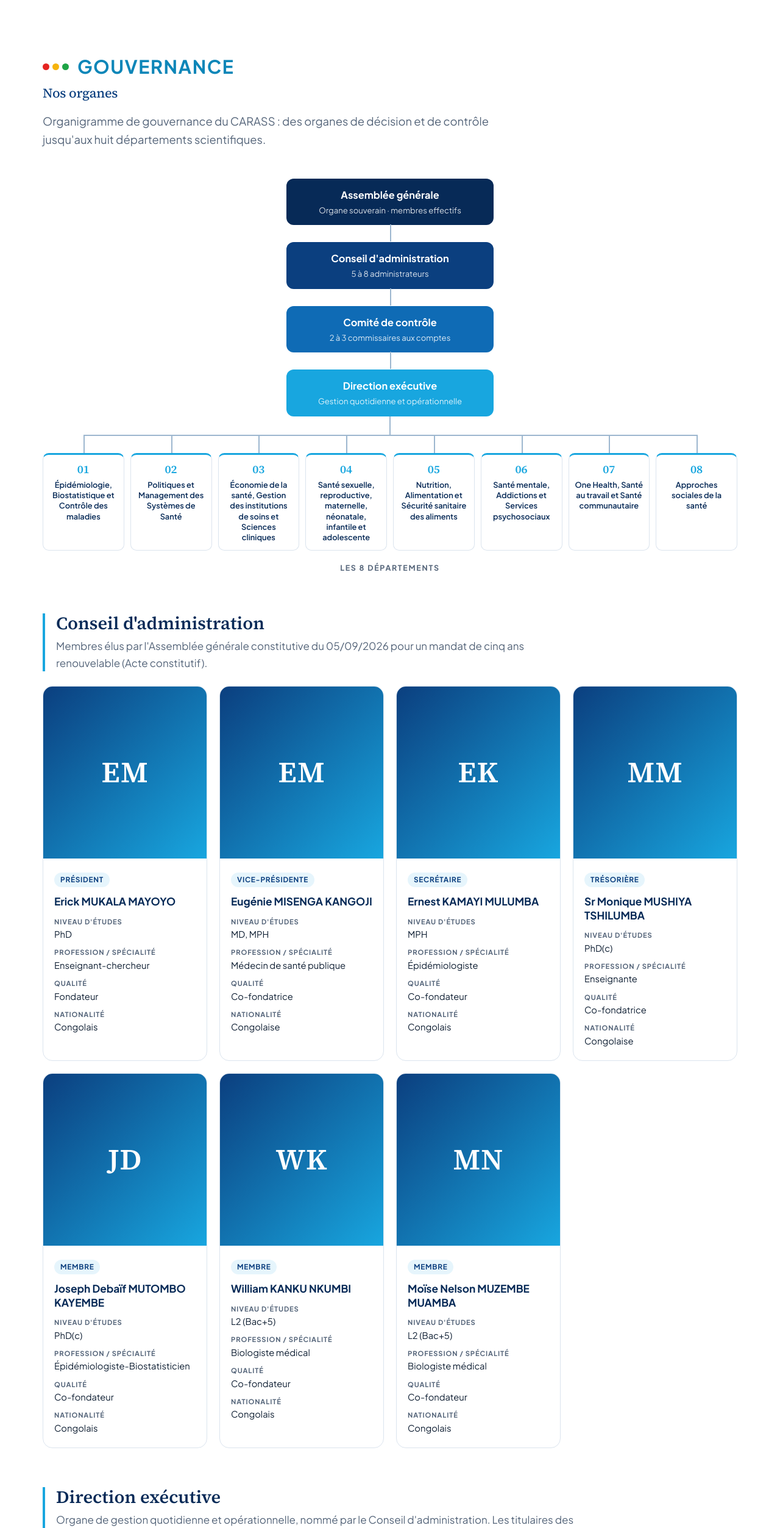
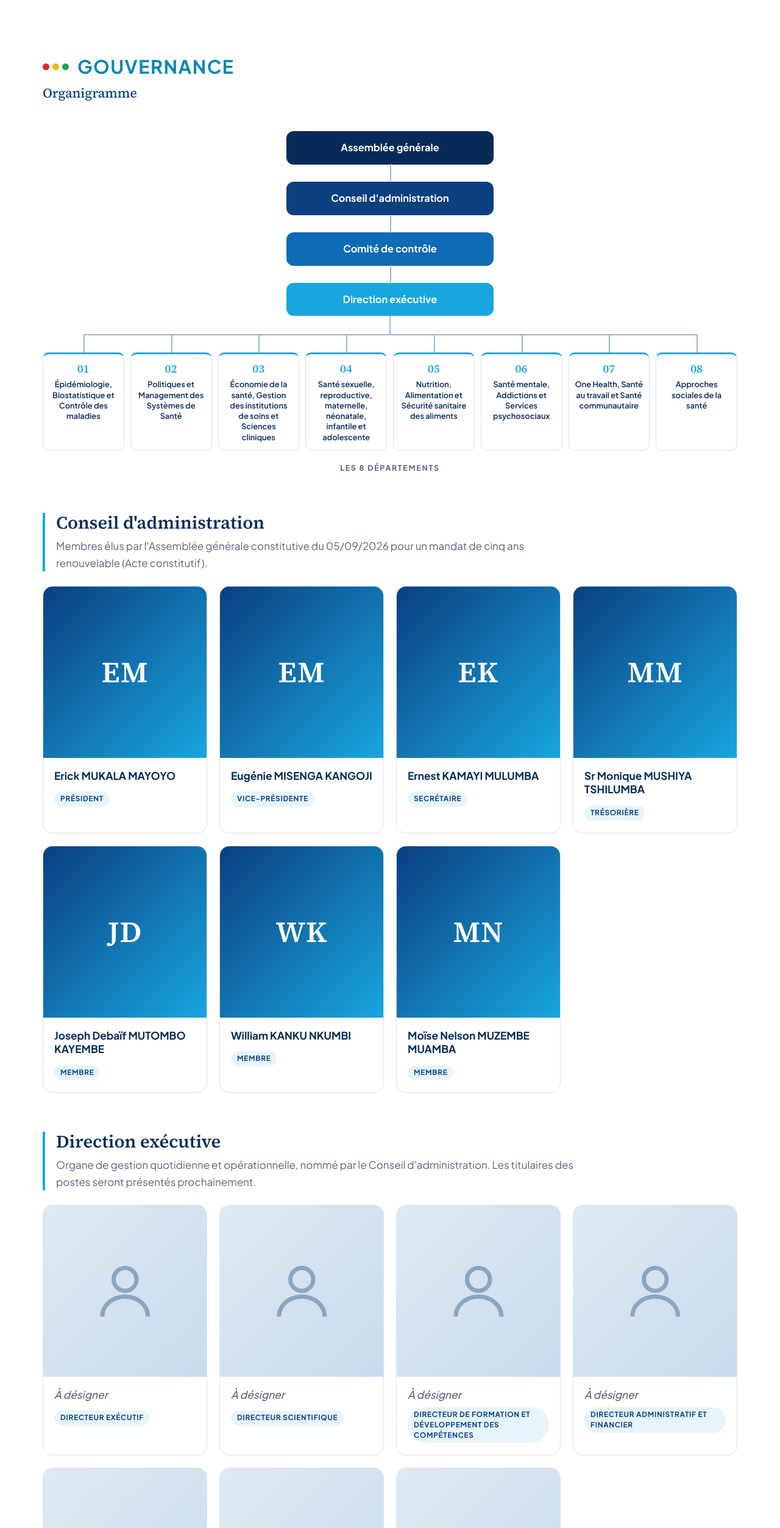
Before and after one commit to SpifeyTheNew/carass-asbl, a plain HTML site: page apropos.html in a window 1280 px wide. Shown: the part 3220-5726 px from the top of the page at 61% size. Drawn offline with Linux system fonts and the light colour scheme.

Commit message:
Gouvernance simplifiée : titre Organigramme, organes sans détails, fiches nom + fonction
Co-Authored-By: Claude Opus 5.5 <noreply@anthropic.com>

```diff
--- a/apropos.html
+++ b/apropos.html
@@ -134,15 +134,14 @@
     <div class="container">
       <div class="section-head reveal">
         <span class="eyebrow"><span class="dots"><i></i><i></i><i></i></span> Gouvernance</span>
-        <h2>Nos organes</h2>
-        <p class="lead">Organigramme de gouvernance du CARASS : des organes de décision et de contrôle jusqu'aux huit départements scientifiques.</p>
+        <h2>Organigramme</h2>
       </div>
       <figure class="orgchart reveal" aria-label="Organigramme de gouvernance du CARASS">
         <div class="orgchart__chain">
-          <div class="orgchart__box orgchart__box--1"><strong>Assemblée générale</strong><span>Organe souverain · membres effectifs</span></div>
-          <div class="orgchart__box orgchart__box--2"><strong>Conseil d'administration</strong><span>5 à 8 administrateurs</span></div>
-          <div class="orgchart__box orgchart__box--3"><strong>Comité de contrôle</strong><span>2 à 3 commissaires aux comptes</span></div>
-          <div class="orgchart__box orgchart__box--4"><strong>Direction exécutive</strong><span>Gestion quotidienne et opérationnelle</span></div>
+          <div class="orgchart__box orgchart__box--1"><strong>Assemblée générale</strong></div>
+          <div class="orgchart__box orgchart__box--2"><strong>Conseil d'administration</strong></div>
+          <div class="orgchart__box orgchart__box--3"><strong>Comité de contrôle</strong></div>
+          <div class="orgchart__box orgchart__box--4"><strong>Direction exécutive</strong></div>
         </div>
         <div class="orgchart__stem" aria-hidden="true"></div>
         <ol class="orgchart__depts">
@@ -166,57 +165,50 @@
         <article class="tcard reveal">
           <div class="tcard__photo"><span aria-hidden="true">EM</span><img src="assets/equipe/erick-mukala-mayoyo.jpg" alt="Photo de Erick MUKALA MAYOYO" loading="lazy" onerror="this.remove()"></div>
           <div class="tcard__body">
+            <h4 class="tcard__name">Erick MUKALA MAYOYO</h4>
             <span class="tcard__role">Président</span>
-            <h4 class="tcard__name">Erick MUKALA MAYOYO</h4>
-            <dl class="tcard__facts"><div><dt>Niveau d&#x27;études</dt><dd>PhD</dd></div><div><dt>Profession / spécialité</dt><dd>Enseignant-chercheur</dd></div><div><dt>Qualité</dt><dd>Fondateur</dd></div><div><dt>Nationalité</dt><dd>Congolais</dd></div></dl>
           </div>
         </article>
         <article class="tcard reveal">
           <div class="tcard__photo"><span aria-hidden="true">EM</span><img src="assets/equipe/eugenie-misenga-kangoji.jpg" alt="Photo de Eugénie MISENGA KANGOJI" loading="lazy" onerror="this.remove()"></div>
           <div class="tcard__body">
+            <h4 class="tcard__name">Eugénie MISENGA KANGOJI</h4>
             <span class="tcard__role">Vice-présidente</span>
-            <h4 class="tcard__name">Eugénie MISENGA KANGOJI</h4>
-            <dl class="tcard__facts"><div><dt>Niveau d&#x27;études</dt><dd>MD, MPH</dd></div><div><dt>Profession / spécialité</dt><dd>Médecin de santé publique</dd></div><div><dt>Qualité</dt><dd>Co-fondatrice</dd></div><div><dt>Nationalité</dt><dd>Congolaise</dd></div></dl>
           </div>
         </article>
         <article class="tcard reveal">
           <div class="tcard__photo"><span aria-hidden="true">EK</span><img src="assets/equipe/ernest-kamayi-mulumba.jpg" alt="Photo de Ernest KAMAYI MULUMBA" loading="lazy" onerror="this.remove()"></div>
           <div class="tcard__body">
+            <h4 class="tcard__name">Ernest KAMAYI MULUMBA</h4>
             <span class="tcard__role">Secrétaire</span>
-            <h4 class="tcard__name">Ernest KAMAYI MULUMBA</h4>
-            <dl class="tcard__facts"><div><dt>Niveau d&#x27;études</dt><dd>MPH</dd></div><div><dt>Profession / spécialité</dt><dd>Épidémiologiste</dd></div><div><dt>Qualité</dt><dd>Co-fondateur</dd></div><div><dt>Nationalité</dt><dd>Congolais</dd></div></dl>
           </div>
         </article>
         <article class="tcard reveal">
           <div class="tcard__photo"><span aria-hidden="true">MM</span><img src="assets/equipe/monique-mushiya-tshilumba.jpg" alt="Photo de Sr Monique MUSHIYA TSHILUMBA" loading="lazy" onerror="this.remove()"></div>
           <div class="tcard__body">
+            <h4 class="tcard__name">Sr Monique MUSHIYA TSHILUMBA</h4>
             <span class="tcard__role">Trésorière</span>
-            <h4 class="tcard__name">Sr Monique MUSHIYA TSHILUMBA</h4>
-            <dl class="tcard__facts"><div><dt>Niveau d&#x27;études</dt><dd>PhD(c)</dd></div><div><dt>Profession / spécialité</dt><dd>Enseignante</dd></div><div><dt>Qualité</dt><dd>Co-fondatrice</dd></div><div><dt>Nationalité</dt><dd>Congolaise</dd></div></dl>
           </div>
         </article>
         <article class="tcard reveal">
           <div class="tcard__photo"><span aria-hidden="true">JD</span><img src="assets/equipe/joseph-debaif-mutombo-kayembe.jpg" alt="Photo de Joseph Debaïf MUTOMBO KAYEMBE" loading="lazy" onerror="this.remove()"></div>
           <div class="tcard__body">
+            <h4 class="tcard__name">Joseph Debaïf MUTOMBO KAYEMBE</h4>
             <span class="tcard__role">Membre</span>
-            <h4 class="tcard__name">Joseph Debaïf MUTOMBO KAYEMBE</h4>
-            <dl class="tcard__facts"><div><dt>Niveau d&#x27;études</dt><dd>PhD(c)</dd></div><div><dt>Profession / spécialité</dt><dd>Épidémiologiste-Biostatisticien</dd></div><div><dt>Qualité</dt><dd>Co-fondateur</dd></div><div><dt>Nationalité</dt><dd>Congolais</dd></div></dl>
           </div>
         </article>
         <article class="tcard reveal">
           <div class="tcard__photo"><span aria-hidden="true">WK</span><img src="assets/equipe/william-kanku-nkumbi.jpg" alt="Photo de William KANKU NKUMBI" loading="lazy" onerror="this.remove()"></div>
           <div class="tcard__body">
+            <h4 class="tcard__name">William KANKU NKUMBI</h4>
             <span class="tcard__role">Membre</span>
-            <h4 class="tcard__name">William KANKU NKUMBI</h4>
-            <dl class="tcard__facts"><div><dt>Niveau d&#x27;études</dt><dd>L2 (Bac+5)</dd></div><div><dt>Profession / spécialité</dt><dd>Biologiste médical</dd></div><div><dt>Qualité</dt><dd>Co-fondateur</dd></div><div><dt>Nationalité</dt><dd>Congolais</dd></div></dl>
           </div>
         </article>
         <article class="tcard reveal">
           <div class="tcard__photo"><span aria-hidden="true">MN</span><img src="assets/equipe/moise-nelson-muzembe-muamba.jpg" alt="Photo de Moïse Nelson MUZEMBE MUAMBA" loading="lazy" onerror="this.remove()"></div>
           <div class="tcard__body">
+            <h4 class="tcard__name">Moïse Nelson MUZEMBE MUAMBA</h4>
             <span class="tcard__role">Membre</span>
-            <h4 class="tcard__name">Moïse Nelson MUZEMBE MUAMBA</h4>
-            <dl class="tcard__facts"><div><dt>Niveau d&#x27;études</dt><dd>L2 (Bac+5)</dd></div><div><dt>Profession / spécialité</dt><dd>Biologiste médical</dd></div><div><dt>Qualité</dt><dd>Co-fondateur</dd></div><div><dt>Nationalité</dt><dd>Congolais</dd></div></dl>
           </div>
         </article>
         </div>
@@ -230,57 +222,50 @@
         <article class="tcard reveal">
           <div class="tcard__photo tcard__photo--empty"><svg viewBox="0 0 24 24" fill="none" stroke="currentColor" stroke-width="1.5" aria-hidden="true"><circle cx="12" cy="8" r="4"/><path d="M4 21c0-4 3.6-7 8-7s8 3 8 7"/></svg></div>
           <div class="tcard__body">
+            <h4 class="tcard__name tcard__name--pending">À désigner</h4>
             <span class="tcard__role">Directeur exécutif</span>
-            <h4 class="tcard__name tcard__name--pending">À désigner</h4>
-            <dl class="tcard__facts"><div><dt>Profil requis</dt><dd>Docteur à thèse (PhD)</dd></div><div><dt>Attributions</dt><dd>Direction de l&#x27;association, plan d&#x27;action, rapport annuel</dd></div></dl>
           </div>
         </article>
         <article class="tcard reveal">
           <div class="tcard__photo tcard__photo--empty"><svg viewBox="0 0 24 24" fill="none" stroke="currentColor" stroke-width="1.5" aria-hidden="true"><circle cx="12" cy="8" r="4"/><path d="M4 21c0-4 3.6-7 8-7s8 3 8 7"/></svg></div>
           <div class="tcard__body">
+            <h4 class="tcard__name tcard__name--pending">À désigner</h4>
             <span class="tcard__role">Directeur scientifique</span>
-            <h4 class="tcard__name tcard__name--pending">À désigner</h4>
-            <dl class="tcard__facts"><div><dt>Profil requis</dt><dd>Master au minimum</dd></div><div><dt>Attributions</dt><dd>Stratégie scientifique, recherche, publications, éthique</dd></div></dl>
           </div>
         </article>
         <article class="tcard reveal">
           <div class="tcard__photo tcard__photo--empty"><svg viewBox="0 0 24 24" fill="none" stroke="currentColor" stroke-width="1.5" aria-hidden="true"><circle cx="12" cy="8" r="4"/><path d="M4 21c0-4 3.6-7 8-7s8 3 8 7"/></svg></div>
           <div class="tcard__body">
+            <h4 class="tcard__name tcard__name--pending">À désigner</h4>
             <span class="tcard__role">Directeur de formation et développement des compétences</span>
-            <h4 class="tcard__name tcard__name--pending">À désigner</h4>
-            <dl class="tcard__facts"><div><dt>Profil requis</dt><dd>Master au minimum</dd></div><div><dt>Attributions</dt><dd>Stratégie pédagogique et plans de formation</dd></div></dl>
           </div>
         </article>
         <article class="tcard reveal">
           <div class="tcard__photo tcard__photo--empty"><svg viewBox="0 0 24 24" fill="none" stroke="currentColor" stroke-width="1.5" aria-hidden="true"><circle cx="12" cy="8" r="4"/><path d="M4 21c0-4 3.6-7 8-7s8 3 8 7"/></svg></div>
           <div class="tcard__body">
+            <h4 class="tcard__name tcard__name--pending">À désigner</h4>
             <span class="tcard__role">Directeur administratif et financier</span>
-            <h4 class="tcard__name tcard__name--pending">À désigner</h4>
-            <dl class="tcard__facts"><div><dt>Profil requis</dt><dd>Master au minimum</dd></div><div><dt>Attributions</dt><dd>Gestion administrative et financière, subventions, budget</dd></div></dl>
           </div>
         </article>
         <article class="tcard reveal">
           <div class="tcard__photo tcard__photo--empty"><svg viewBox="0 0 24 24" fill="none" stroke="currentColor" stroke-width="1.5" aria-hidden="true"><circle cx="12" cy="8" r="4"/><path d="M4 21c0-4 3.6-7 8-7s8 3 8 7"/></svg></div>
           <div class="tcard__body">
+            <h4 class="tcard__name tcard__name--pending">À désigner</h4>
             <span class="tcard__role">Assistant administratif et financier</span>
-            <h4 class="tcard__name tcard__name--pending">À désigner</h4>
-            <dl class="tcard__facts"><div><dt>Attributions</dt><dd>Unité de support</dd></div></dl>
           </div>
         </article>
         <article class="tcard reveal">
           <div class="tcard__photo tcard__photo--empty"><svg viewBox="0 0 24 24" fill="none" stroke="currentColor" stroke-width="1.5" aria-hidden="true"><circle cx="12" cy="8" r="4"/><path d="M4 21c0-4 3.6-7 8-7s8 3 8 7"/></svg></div>
           <div class="tcard__body">
+            <h4 class="tcard__name tcard__name--pending">À désigner</h4>
             <span class="tcard__role">Secrétaire</span>
-            <h4 class="tcard__name tcard__name--pending">À désigner</h4>
-            <dl class="tcard__facts"><div><dt>Attributions</dt><dd>Unité de support</dd></div></dl>
           </div>
         </article>
         <article class="tcard reveal">
           <div class="tcard__photo tcard__photo--empty"><svg viewBox="0 0 24 24" fill="none" stroke="currentColor" stroke-width="1.5" aria-hidden="true"><circle cx="12" cy="8" r="4"/><path d="M4 21c0-4 3.6-7 8-7s8 3 8 7"/></svg></div>
           <div class="tcard__body">
+            <h4 class="tcard__name tcard__name--pending">À désigner</h4>
             <span class="tcard__role">Chargé de la logistique</span>
-            <h4 class="tcard__name tcard__name--pending">À désigner</h4>
-            <dl class="tcard__facts"><div><dt>Attributions</dt><dd>Unité de support</dd></div></dl>
           </div>
         </article>
         </div>
--- a/assets/style.css
+++ b/assets/style.css
@@ -473,7 +473,7 @@ details.acc .acc__body li { margin-bottom: 6px; }
   display: inline-block; font-size: .74rem; font-weight: 700; letter-spacing: .06em; text-transform: uppercase;
   color: var(--navy); background: var(--sky-soft); border-radius: 999px; padding: 4px 10px; line-height: 1.4;
 }
-.tcard__name { margin: 12px 0 12px; font-size: 1.08rem; color: var(--navy-deep); line-height: 1.3; }
+.tcard__name { margin: 0 0 10px; font-size: 1.08rem; color: var(--navy-deep); line-height: 1.3; }
 .tcard__name--pending { color: var(--muted); font-style: italic; font-weight: 500; }
 .tcard__facts { margin: 0; display: grid; gap: 8px; }
 .tcard__facts dt { font-size: .7rem; font-weight: 700; letter-spacing: .08em; text-transform: uppercase; color: var(--muted); }
```
